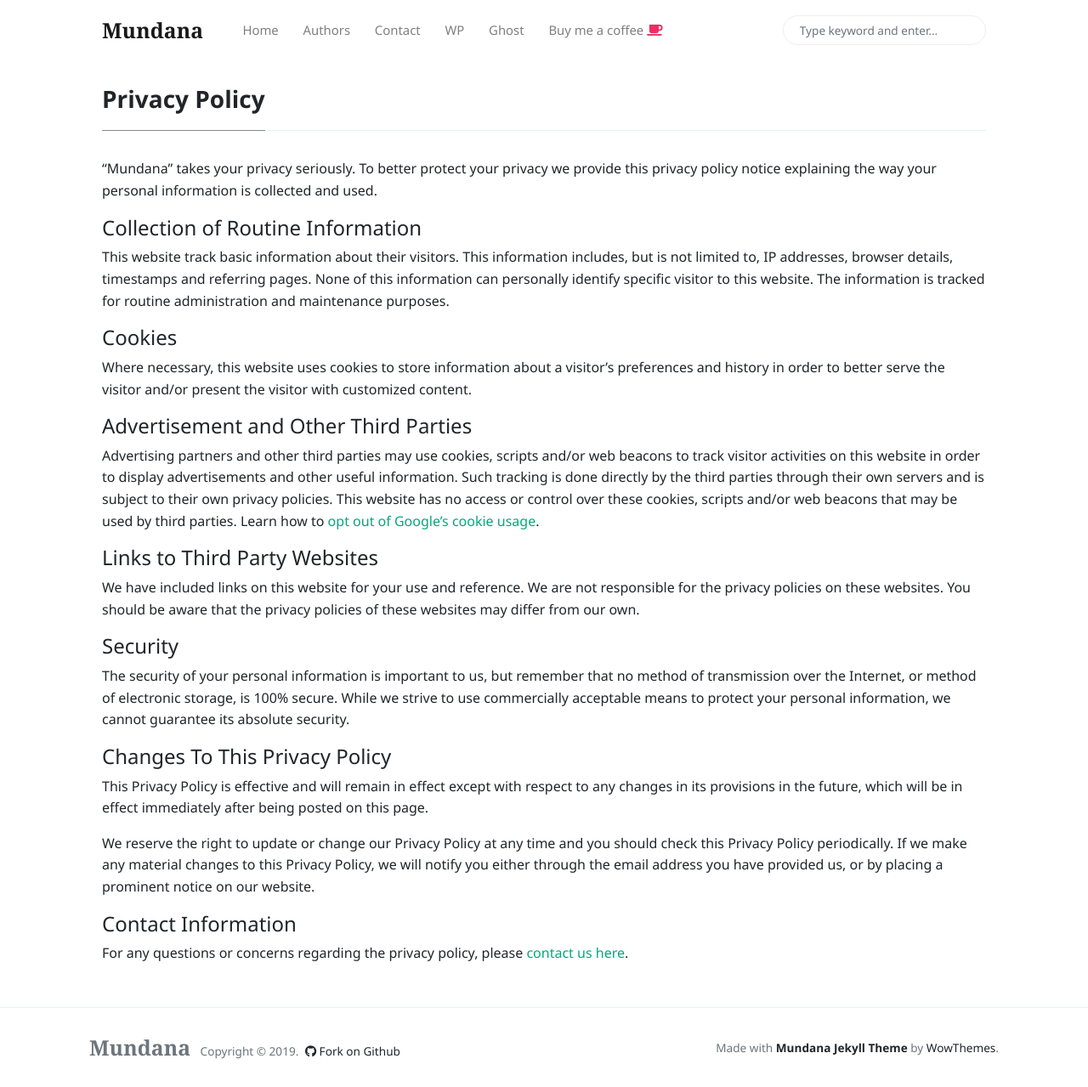
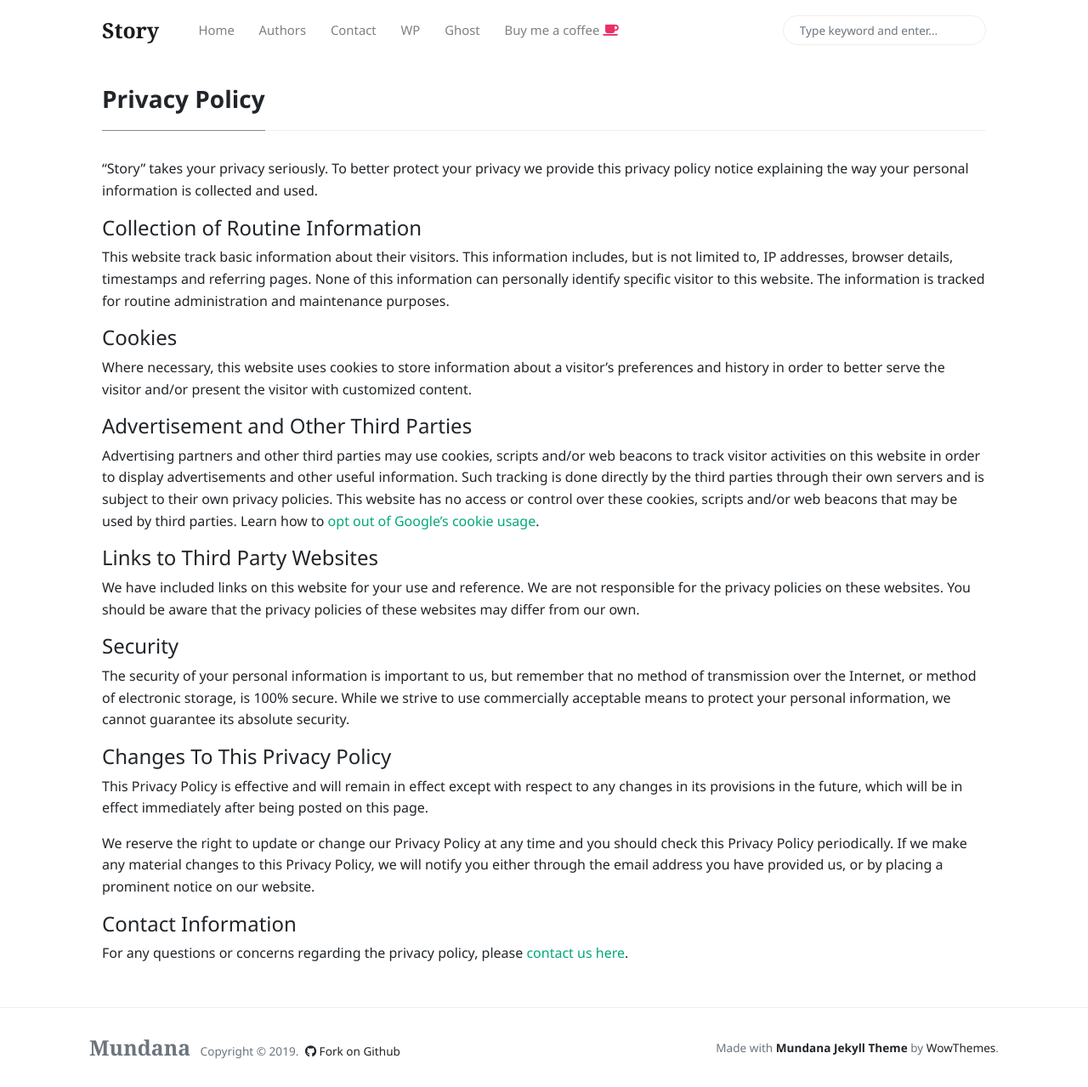
Before and after one commit to Zulfkr197/story, a Jekyll site: the page built from _pages/privacy-policy.md, in a window 1280 px wide and 1279 px high. Shown: the whole window at 85% size. Built offline with Jekyll 4.4.1, drawn with Linux system fonts in a browser that asks for light colours; nearby versions of some CDN libraries.

Commit message:
Update _config.yml

```diff
--- a/_config.yml
+++ b/_config.yml
@@ -1,12 +1,12 @@
 # Site
-name: 'Mundana'
-description: 'Mundana is a free Jekyll theme for awesome people like you, Medium like.'
+name: 'Story'
+description: 'Blog bebas buat story gue'
 logo: 'assets/images/logo.png'
 favicon: 'assets/images/favicon.ico'
-baseurl: '/mundana-theme-jekyll'
+baseurl: '/story'
 disqus: 'demowebsite'
-email: 'wowthemesnet@gmail.com'
-mailchimp-list: 'https://wowthemes.us11.list-manage.com/subscribe/post?u=8aeb20a530e124561927d3bd8&amp;id=8c3d2d214b'
+email: 'zulfkr197@gmail.com'
+mailchimp-list: ''
 
 include: ["_pages"]
 permalink: /:title/
```
